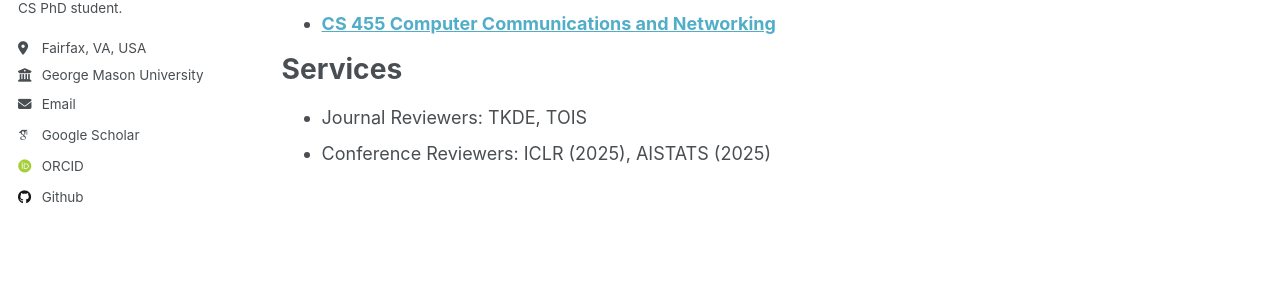
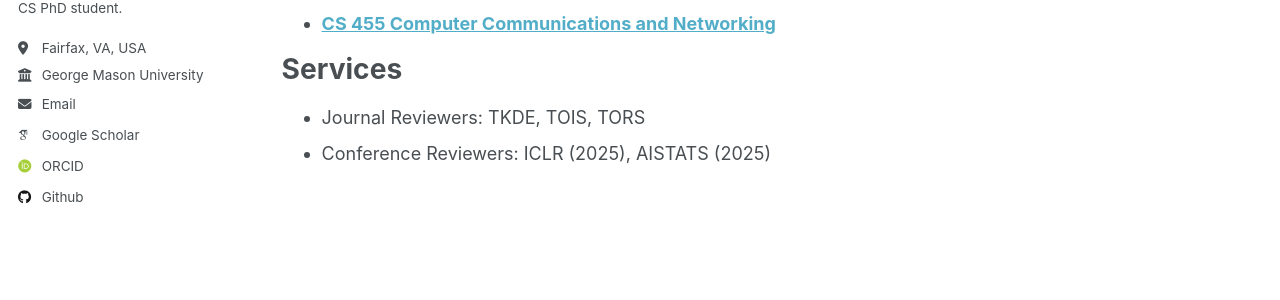
Before and after one commit to yuqing-zhou/yuqing-zhou.github.io, a Jekyll site: the page built from _pages/cv.md, in a window 1280 px wide and 900 px high, scrolled down 1192 px. Shown: the part 325-625 px from the top of the window. Built offline with Jekyll 4.4.1, drawn with Linux system fonts in a browser that asks for light colours; some web fonts are replaced.

Commit message:
update sercives

```diff
--- a/_pages/cv.md
+++ b/_pages/cv.md
@@ -79,5 +79,5 @@ Teaching
 
 Services
 ======
-* Journal Reviewers: TKDE, TOIS
+* Journal Reviewers: TKDE, TOIS, TORS
 * Conference Reviewers: ICLR (2025), AISTATS (2025)
```
